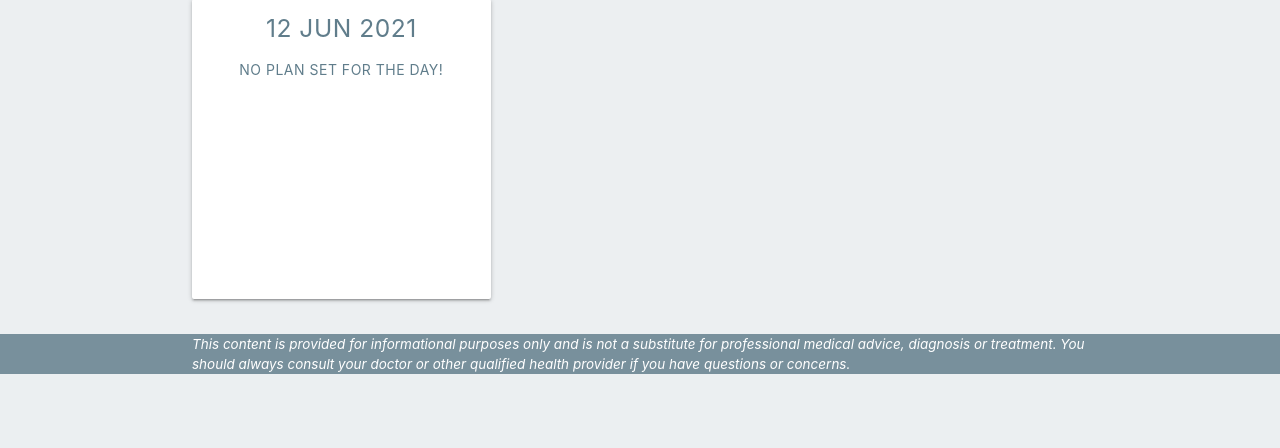
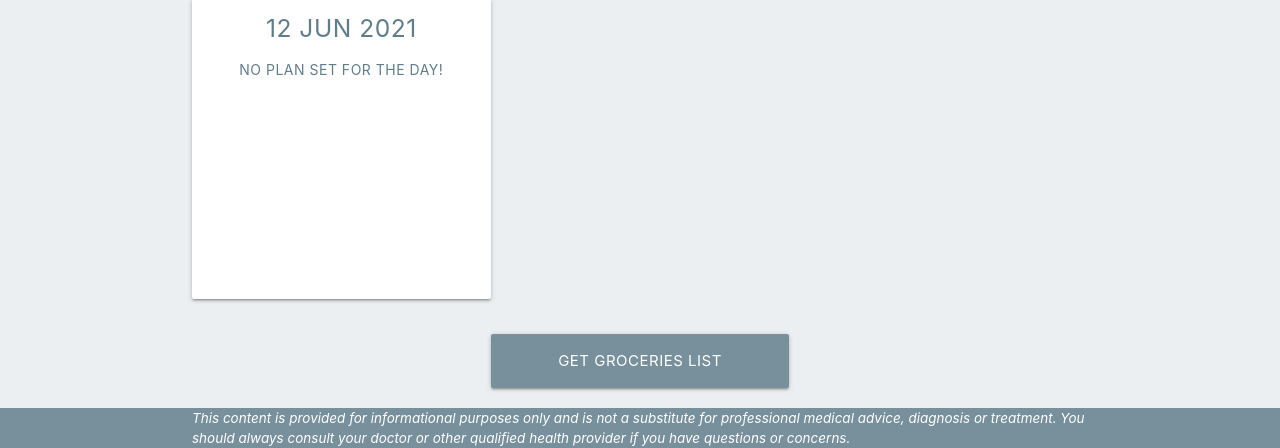
Before and after one commit to belaventer/healthy-meal-planner, a Flask app: template templates/plan_week.html in a window 1280 px wide. Shown: the part 936-1384 px from the top of the page. Before the commit the page ends 1310 px from the top, so only its background shows below. Run offline with Flask 2, Linux system fonts and the light colour scheme; the template is opened without the code that fills it, so the values that code supplies are empty; some libraries are stand-ins or nearby versions.

Commit message:
Add Groceries List functionality

```diff
--- a/app.py
+++ b/app.py
@@ -1,5 +1,7 @@
 import os
 import json
+from collections import Counter
+import re
 from datetime import datetime, date
 from flask import (
     Flask, flash, render_template,
@@ -223,7 +225,7 @@ def profile(username):
         else:
             day_plan = {
                 'day': day,
-                'selected_meals':{
+                'selected_meals': {
                     'Nothing planned for the day': ""}}
 
         built_meals.rewind()
@@ -520,7 +522,7 @@ def get_week_plan(day):
     """
     day_plan = mongo.db.built_plans.find_one(
                 {'day': datetime.strptime(day, '%d %b %Y'),
-                 'created_by': session['user']})
+                    'created_by': session['user']})
 
     # Set dates and ObjectId for JSON dump
     if day_plan:
@@ -540,6 +542,36 @@ def get_week_plan(day):
     return False
 
 
+@app.route('/get_groceries/<week>')
+def get_groceries(week):
+    """
+    Function to get all week plans
+    and compile groceries list
+    """
+    week_plan = mongo.db.built_plans.find(
+        {'week': week,
+            'created_by': session['user']})
+
+    groceries = [
+        serving for plan in week_plan
+        for meal in plan['groceries'].values()
+        for serving in meal]
+
+    count = Counter(groceries)
+
+    groceries_list = []
+    # extract floats solution found in
+    # https://stackoverflow.com/questions/4703390/
+    # how-to-extract-a-floating-number-from-a-string
+    for item, value in count.items():
+        groceries_list.append('{} {}'.format(
+            float(re.findall("\d+\.\d+", item)[0])*value,
+            ' '.join(item.split()[1:])))
+
+    return render_template(
+        'groceries.html', week=week, groceries=groceries_list)
+
+
 @app.route('/logout')
 def logout():
     """
--- a/static/js/script.js
+++ b/static/js/script.js
@@ -210,6 +210,8 @@
             $("#modal_title_"+week[i]).html(formatDate(start));
             $("#modal-"+week[i]).attr('action',
                 `/submit_plan/${formatDate(weekStart).replace(/ /g,"%20")}%20to%20${formatDate(weekEnd).replace(/ /g,"%20")}/${formatDate(start).replace(/ /g,"%20")}`);
+            $("#groceries-button").attr('href',
+                `/get_groceries/${formatDate(weekStart).replace(/ /g,"%20")}%20to%20${formatDate(weekEnd).replace(/ /g,"%20")}`);
             $("#"+week[i]).next().html("No plan set for the day!");
             $("#modal-"+week[i]+" label strong").map(function (){
                 $(this).parent().prev().attr("checked", false);
--- a/templates/plan_week.html
+++ b/templates/plan_week.html
@@ -79,4 +79,8 @@
 
     </div>
 
+    <div class="row">
+        <a class="col s4 offset-s4 waves-effect waves-light btn-large blue-grey lighten-1"
+            id="groceries-button" href="#" target="_blank">Get Groceries List</a>
+    </div>
 {% endblock %}
```
Also changed, not shown: templates/groceries.html (added, +19 -0 lines).
